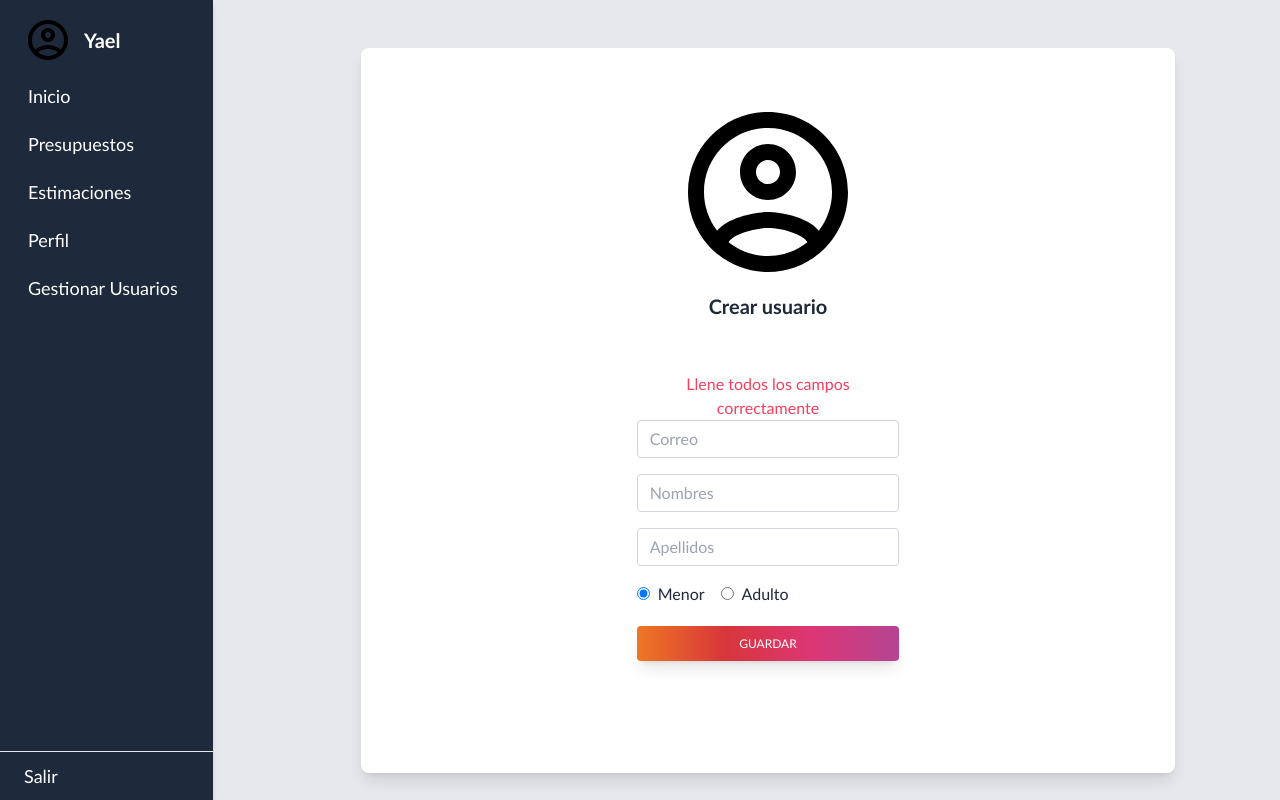
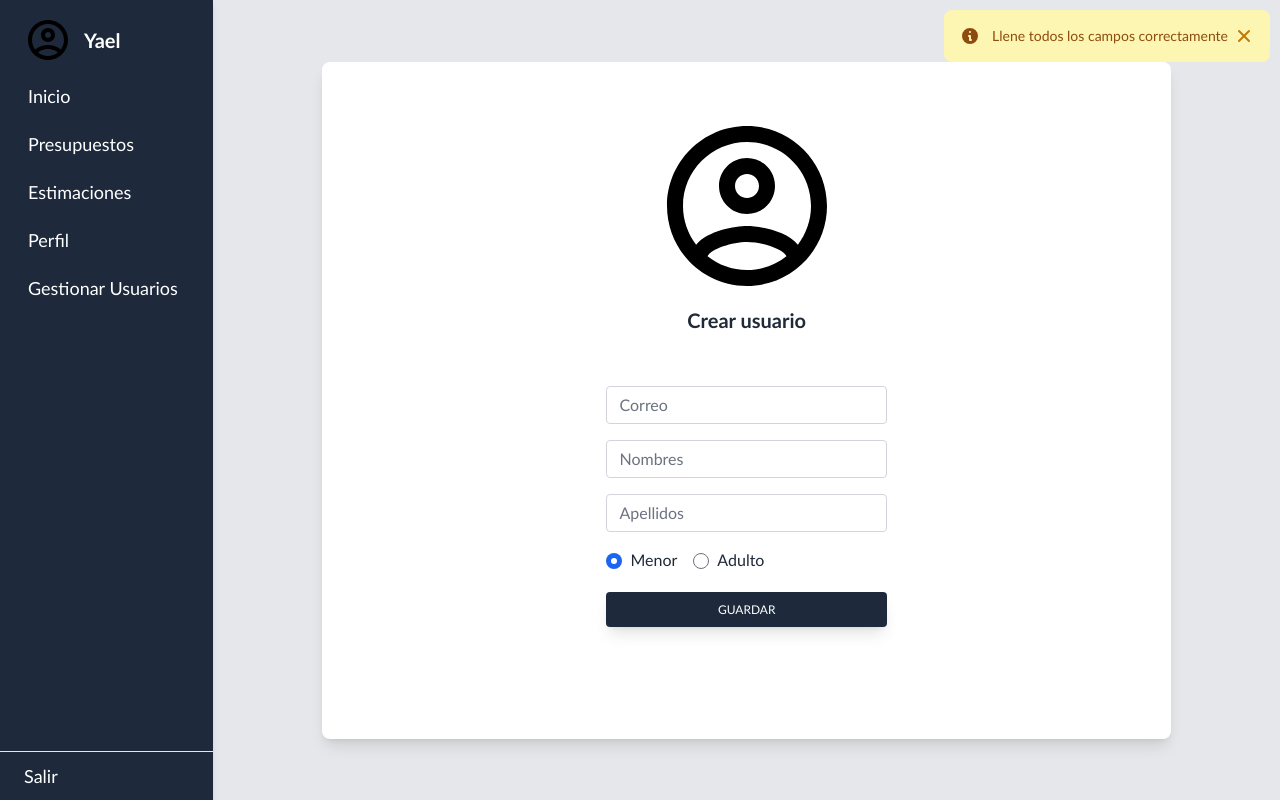
Before and after one commit to MexTermin/FM_Frontend, a Vue app: page /create in a window 1280 px wide. Both pictures are taken after a click on the button "GUARDAR". Built offline with nearby package versions, Linux system fonts and the light colour scheme.

Commit message:
improved crear usuarios, added validations, added alerts

```diff
--- a/package.json
+++ b/package.json
@@ -12,6 +12,7 @@
     "@heroicons/vue": "^1.0.6",
     "axios": "^0.26.1",
     "dotenv": "^16.0.0",
+    "flowbite": "^1.4.2",
     "vee-validate": "^4.5.11",
     "vue": "^3.2.25",
     "vue-router": "^4.0.14"
--- /dev/null
+++ b/src/Helpers/utils.ts
@@ -0,0 +1,3 @@
+export function validateEmail(str: string) {
+  return /^\w+([\.-]?\w+)*@\w+([\.-]?\w+)*(\.\w{2,3})+$/.test(str);
+}
--- a/src/Pages/CreateAccount.vue
+++ b/src/Pages/CreateAccount.vue
@@ -3,12 +3,11 @@
         <div class="sidebar">
             <Sidebar userName="Yael" :imgProfile="imgProfile" />
         </div>
-        <div class="container py-12 px-6 h-full w-4/5 ml-auto">
+        <div class="container py-12 px-6 h-full w-5/6 ml-auto">
             <div class="flex justify-center items-center flex-wrap h-full  g-6 text-gray-800 ">
                 <div class="xl:w-10/12">
-                    <div v-if="loading">
-                        <Loader />
-                    </div>
+                    <Loader v-if="isLoading" />
+                    <AlertWarning :text="msg" v-if="showAlert" @close="showAlert = false" />
                     <div class="block bg-white shadow-lg rounded-lg ">
                         <div class="lg:flex lg:flex-wrap g-0 flex justify-center items-center">
                             <div class="lg:w-6/12 px-4 md:px-0">
@@ -18,14 +17,8 @@
                                         <h4 class="text-xl font-semibold mt-1 mb-12 pb-1">Crear usuario</h4>
                                     </div>
                                     <form>
-                                        <span class="text-center text-rose-500 mx-auto block" v-if="msg != null">
-                                            {{ msg }}
-                                        </span>
-                                        <span class="text-center text-lime-600 mx-auto block" v-if="msgSuccess != null">
-                                            {{ msgSuccess }}
-                                        </span>
                                         <div class="mb-4">
-                                            <input v-model="correo" type="email"
+                                            <input v-model="correo" type="email" v-on:change="emailIsValid"
                                                 class="form-control block w-full px-3 py-1.5 text-base font-normal text-gray-700 bg-white bg-clip-padding border border-solid border-gray-300 rounded transition ease-in-out m-0 focus:text-gray-700 focus:bg-white focus:border-blue-600 focus:outline-none"
                                                 id="correo" placeholder="Correo" name="correo" />
                                         </div>
@@ -52,10 +45,9 @@
                                             </div>
                                         </div>
                                         <div class="text-center pt-1 mb-12 pb-1">
-                                            <button v-on:click="CrearUsuario"
+                                            <button v-on:click="CrearUsuario" id="btn-guardar"
                                                 class="inline-block px-6 py-2.5 text-white font-medium text-xs leading-tight uppercase rounded shadow-md hover:bg-blue-700 hover:shadow-lg focus:shadow-lg focus:outline-none focus:ring-0 active:shadow-lg transition duration-150 ease-in-out w-full mb-3"
-                                                type="button" data-mdb-ripple="true" data-mdb-ripple-color="light"
-                                                style="background: linear-gradient(to right, #ee7724, #d8363a, #dd3675, #b44593);">
+                                                type="button" data-mdb-ripple="true" data-mdb-ripple-color="light">
                                                 guardar
                                             </button>
                                         </div>
@@ -73,9 +65,14 @@
 <script lang="ts" setup>
 import Sidebar from "../components/Sidebar.vue";
 import imgProfile from "../img/account_circle_black.svg";
-import Loader from "../components/Spinner.vue"
-import Axios from "axios"
+import Loader from "../components/Spinner.vue";
+import Router from "../Routers/Router";
+import AlertWarning from "../components/CustomAlerts/Warning.vue";
 import { ref } from "vue";
+import "../types/TypesApi"
+import { computed } from "@vue/reactivity";
+import { validateEmail } from "../helpers/utils"
+// import { Field, Form, ErrorMessage } from 'vee-validate';
 
 const correo = ref<string>(null!);
 const nombres = ref<string>(null!);
@@ -84,11 +81,14 @@
 const msg = ref<string>(null!);
 const msgSuccess = ref<string>(null!);
 const isAdult = ref(false);
+const showAlert = ref(false);
 const { VITE_FM_API_URL } = import.meta.env;
 
 interface Props {
     imgLogin: string;
 }
+
+const isLoading = computed(() => loading.value === true);
 
 defineProps<Props>();
 
@@ -104,26 +104,60 @@
 
     }
     if (!correo.value || !apellidos.value || !nombres.value) {
+        showAlert.value = true;
         msg.value = "Llene todos los campos correctamente";
         return;
     }
 
+    if(!validateEmail(correo.value)) return;
+
     loading.value = true;
-    try {
-        let result = await Axios.post(url, body)
-        if (result?.status == 200) {
-            correo.value = null!;
-            apellidos.value = null!;
-            nombres.value = null!;
-            isAdult.value = false;
-            msg.value = null!;
-            msgSuccess.value = "Usuario creado correctamente"
+
+    const data = await fetch(url, {
+        body: JSON.stringify(body),
+        method: "POST",
+        headers: {
+            'Content-Type': 'application/json',
         }
+    })
+
+    const result = (await data.json()) as DataResponse;
+
+    if (data.ok) {
+        correo.value = null!;
+        apellidos.value = null!;
+        nombres.value = null!;
+        isAdult.value = false;
+        msg.value = null!;
+        msgSuccess.value = "Usuario creado correctamente";
+        showAlert.value = true;
+        Router.push("/gestion-usuario");
+
+    } else {
+        if (result.error) msg.value = result.message;
+        else msg.value = "No se ha podido crear el usuario";
+        showAlert.value = true;
     }
-    catch {
-        msg.value = "No se ha podido crear el usuario";
-    }
+
     loading.value = false
 }
 
+function emailIsValid() {
+    if (!validateEmail(correo.value)) {
+        msg.value = 'Por favor ingrese un correo valido';
+        showAlert.value = true;
+        return false;
+    } else {
+        msg.value = '';
+        showAlert.value = false;
+        return true;
+    }
+}
+
 </script>
+
+<style>
+#btn-guardar {
+    background-color: var(--primary-color);
+}
+</style>
--- a/src/components/Alert.vue
+++ /dev/null
@@ -1,23 +0,0 @@
-<template>
-    <div class="bg-green-100 rounded-lg py-5 px-6 mb-4 text-base text-green-700 mb-3" role="alert"
-        v-if="type === 'success'">
-        A simple success alert - check it out!
-    </div>
-    <div class="bg-red-100 rounded-lg py-5 px-6 mb-4 text-base text-red-700 mb-3" role="alert" v-if="type === 'danger'">
-        A simple danger alert - check it out!
-    </div>
-    <div class="bg-yellow-100 rounded-lg py-5 px-6 mb-4 text-base text-yellow-700 mb-3" role="alert"
-        v-if="type === 'warning'">
-        A simple warning alert - check it out!
-    </div>
-</template>
-
-<script lang="ts" setup>
-
-interface Props {
-    type: string;
-}
-
-defineProps<Props>();
-
-</script>
--- /dev/null
+++ b/src/components/CustomAlerts/Success.vue
@@ -0,0 +1,40 @@
+<template>
+    <div id="alert-3" class="flex p-4 mb-4 bg-green-100 rounded-lg dark:bg-green-200" role="alert">
+        <svg class="flex-shrink-0 w-5 h-5 text-green-700 dark:text-green-800" fill="currentColor" viewBox="0 0 20 20"
+            xmlns="http://www.w3.org/2000/svg">
+            <path fill-rule="evenodd"
+                d="M18 10a8 8 0 11-16 0 8 8 0 0116 0zm-7-4a1 1 0 11-2 0 1 1 0 012 0zM9 9a1 1 0 000 2v3a1 1 0 001 1h1a1 1 0 100-2v-3a1 1 0 00-1-1H9z"
+                clip-rule="evenodd"></path>
+        </svg>
+        <div class="ml-3 text-sm font-medium text-green-700 dark:text-green-800">
+            {{ text }}
+        </div>
+        <button type="button"
+            class="ml-auto -mx-1.5 -my-1.5 bg-green-100 text-green-500 rounded-lg focus:ring-2 focus:ring-green-400 p-1.5 hover:bg-green-200 inline-flex h-8 w-8 dark:bg-green-200 dark:text-green-600 dark:hover:bg-green-300"
+            data-dismiss-target="#alert-3" aria-label="Close">
+            <span class="sr-only">cerrar</span>
+            <svg class="w-5 h-5" fill="currentColor" viewBox="0 0 20 20" xmlns="http://www.w3.org/2000/svg">
+                <path fill-rule="evenodd"
+                    d="M4.293 4.293a1 1 0 011.414 0L10 8.586l4.293-4.293a1 1 0 111.414 1.414L11.414 10l4.293 4.293a1 1 0 01-1.414 1.414L10 11.414l-4.293 4.293a1 1 0 01-1.414-1.414L8.586 10 4.293 5.707a1 1 0 010-1.414z"
+                    clip-rule="evenodd"></path>
+            </svg>
+        </button>
+    </div>
+</template>
+
+<script lang="ts" setup>
+interface Props {
+    text: string | null;
+}
+
+defineEmits(['close'])
+defineProps<Props>();
+</script>
+
+<style>
+#alert-3 {
+    position: absolute;
+    right: 10px;
+    top: 10px;
+}
+</style>
--- /dev/null
+++ b/src/components/CustomAlerts/Warning.vue
@@ -0,0 +1,43 @@
+<template>
+    <div id="alert-4" class="flex p-4 mb-4 bg-yellow-100 rounded-lg dark:bg-yellow-200" role="alert">
+        <svg class="flex-shrink-0 w-5 h-5 text-yellow-700 dark:text-yellow-800" fill="currentColor" viewBox="0 0 20 20"
+            xmlns="http://www.w3.org/2000/svg">
+            <path fill-rule="evenodd"
+                d="M18 10a8 8 0 11-16 0 8 8 0 0116 0zm-7-4a1 1 0 11-2 0 1 1 0 012 0zM9 9a1 1 0 000 2v3a1 1 0 001 1h1a1 1 0 100-2v-3a1 1 0 00-1-1H9z"
+                clip-rule="evenodd"></path>
+        </svg>
+        <div class="ml-3 text-sm font-medium text-yellow-700 dark:text-yellow-800">
+            {{ text }}
+        </div>
+        <button type="button"
+            @click='$emit("close")'
+            class="ml-auto -mx-1.5 -my-1.5 bg-yellow-100 text-yellow-500 rounded-lg focus:ring-2 focus:ring-yellow-400 p-1.5 hover:bg-yellow-200 inline-flex h-8 w-8 dark:bg-yellow-200 dark:text-yellow-600 dark:hover:bg-yellow-300"
+            aria-label="Close">
+            <span class="sr-only">cerrar</span>
+            <svg class="w-5 h-5" fill="currentColor" viewBox="0 0 20 20" xmlns="http://www.w3.org/2000/svg">
+                <path fill-rule="evenodd"
+                    d="M4.293 4.293a1 1 0 011.414 0L10 8.586l4.293-4.293a1 1 0 111.414 1.414L11.414 10l4.293 4.293a1 1 0 01-1.414 1.414L10 11.414l-4.293 4.293a1 1 0 01-1.414-1.414L8.586 10 4.293 5.707a1 1 0 010-1.414z"
+                    clip-rule="evenodd"></path>
+            </svg>
+        </button>
+    </div>
+</template>
+
+<script lang="ts" setup>
+
+interface Props {
+    text: string | null;
+}
+
+defineEmits(['close'])
+defineProps<Props>();
+
+</script>
+
+<style>
+#alert-4{
+    position: absolute;
+    right:10px;
+    top:10px;
+}
+</style>
--- a/src/main.ts
+++ b/src/main.ts
@@ -2,7 +2,7 @@
 import "./index.css";
 import router from "./Routers/Router";
 import App from "./App.vue";
-// import dotenv from "dotenv"
+import "flowbite";
 
 const app = createApp(App);
 app.use(router);
--- /dev/null
+++ b/src/types/TypesApi.ts
@@ -0,0 +1,5 @@
+interface DataResponse {
+  message: string;
+  error: boolean;
+  body: unknown;
+}
--- a/tailwind.config.js
+++ b/tailwind.config.js
@@ -2,9 +2,12 @@
   content: [
     "./index.html",
     "./src/**/*.{vue,js,ts,jsx,tsx}",
+    "./node_modules/flowbite/**/*.js",
   ],
   theme: {
     extend: {},
   },
-  plugins: [],
+  plugins: [
+    require('flowbite/plugin')
+  ],
 }
```
Also changed, not shown: src/Pages/EditarUsuario.vue (+5 -9 lines), src/Pages/Login.vue (+2 -5 lines), src/types/TypesFM.ts (added), 1 other file (tests, documents, lock files or other folders).
